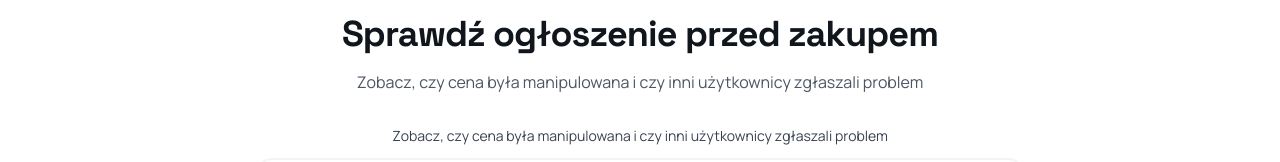
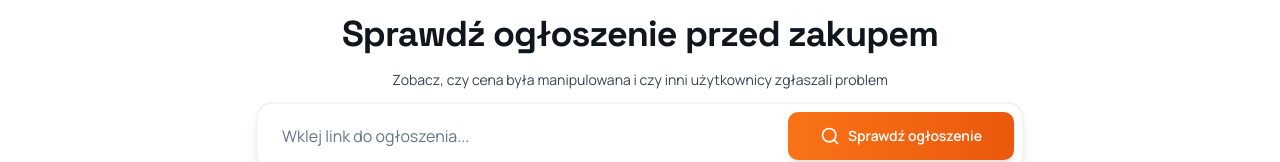
Before and after one commit to edzio27/obczajone.pl, a Next.js app: page / in a window 1280 px wide. Shown: the part 123-285 px from the top of the page. Built offline with nearby package versions, Linux system fonts and the light colour scheme; no server answers; the database is empty.

Commit message:
Remove duplicate hero subtitle (ListingUrlForm already renders it)

```diff
--- a/app/page.tsx
+++ b/app/page.tsx
@@ -20,9 +20,6 @@ export default function Home() {
             <h1 className="text-3xl md:text-4xl font-bold text-foreground mb-4 text-balance">
               Sprawdź ogłoszenie przed zakupem
             </h1>
-            <p className="text-gray-600 max-w-xl mx-auto mb-8">
-              Zobacz, czy cena była manipulowana i czy inni użytkownicy zgłaszali problem
-            </p>
 
             <div className="flex justify-center mb-4">
               <ListingUrlForm />
```
